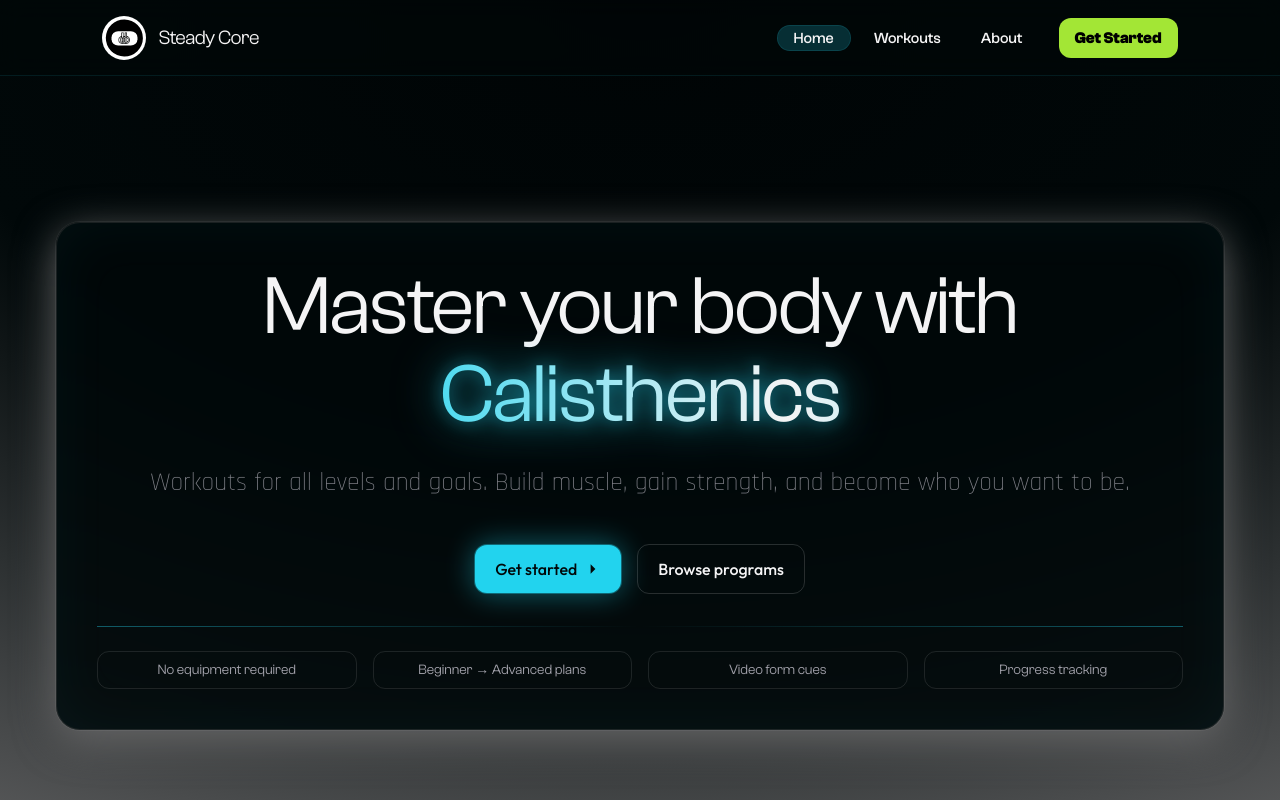
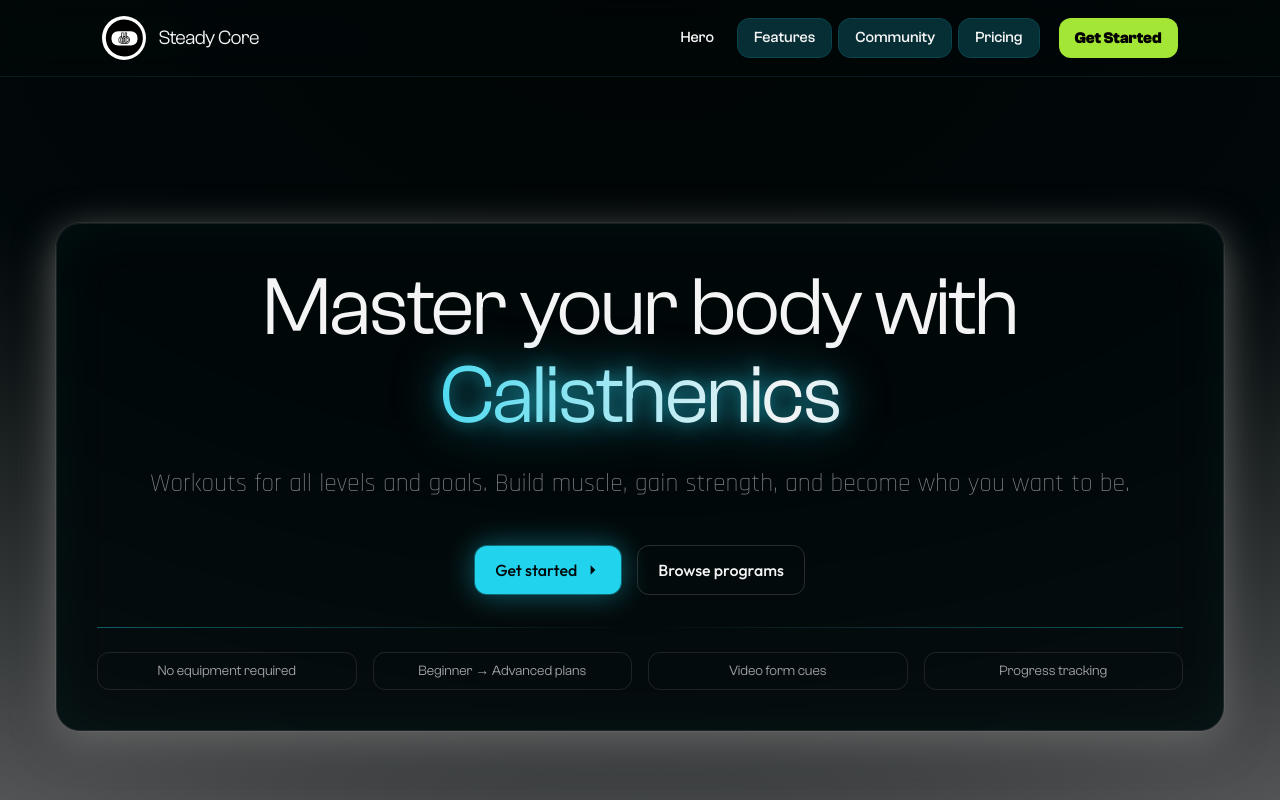
Before and after one commit to 2meawmeaw2/calisthenics, a Next.js app: page / in a window 1280 px wide. Shown: the top 800 px of the page. Built offline with nearby package versions, Linux system fonts and the light colour scheme.

Commit message:
ui ux nagga

```diff
--- a/app/components/Hello.tsx
+++ b/app/components/Hello.tsx
@@ -51,7 +51,8 @@ function HeadingBlock() {
 
   return (
     <motion.section
-      aria-labelledby="hero-title"
+      id="hero"
+      aria-labelledby="hero"
       style={{ boxShadow: cardShadow }}
       className="w-full max-w-[1200px] p-7 md:p-10 rounded-3xl border border-white/10 bg-[var(--color-foreground)]/90 backdrop-blur-md"
       initial={
--- a/app/components/cta.tsx
+++ b/app/components/cta.tsx
@@ -76,7 +76,7 @@ export default function CTA() {
               "No equipment required to start",
               "Science-backed progressions",
               "Cancel anytime—no hassle",
-            ].map((b, i) => (
+            ].map((b) => (
               <li key={b} className="flex items-start gap-2 sm:gap-3">
                 <FiCheck aria-hidden className="mt-0.5 text-action shrink-0" />
                 <span className="text-primary text-sm sm:text-base">{b}</span>
--- a/app/components/header.tsx
+++ b/app/components/header.tsx
@@ -2,9 +2,7 @@
 "use client";
 
 import Image from "next/image";
-import Link from "next/link";
-import { usePathname } from "next/navigation";
-import { useEffect, useMemo, useState } from "react";
+import { useEffect, useMemo, useRef, useState } from "react";
 import { motion, AnimatePresence } from "motion/react";
 import { FiMenu, FiX } from "react-icons/fi";
 
@@ -23,20 +21,38 @@ const navVariants = {
   },
 };
 
+// Configure your 7 communities (ids must match section ids on the page)
+const SECTIONS = [
+  { id: "hero", label: "Hero" },
+  { id: "programs", label: "Features" },
+  { id: "programs", label: "Community" },
+  { id: "programs", label: "Pricing" },
+] as const;
+
 export default function Header() {
-  const pathname = usePathname();
   const [open, setOpen] = useState(false);
   const [scrolled, setScrolled] = useState(false);
+  const [activeId, setActiveId] = useState<string | null>(null);
+  const navWrapRef = useRef<HTMLDivElement | null>(null);
+  const [navHeight, setNavHeight] = useState<number>(76);
 
-  const links = useMemo(
-    () => [
-      { href: "/", label: "Home" },
-      { href: "/workouts", label: "Workouts" },
-      { href: "/about", label: "About" },
-    ],
-    []
-  );
+  // measure sticky header height for offset
+  useEffect(() => {
+    const measure = () => {
+      const h = navWrapRef.current?.offsetHeight ?? 76;
+      setNavHeight(h);
+    };
+    measure();
+    const ro = new ResizeObserver(measure);
+    if (navWrapRef.current) ro.observe(navWrapRef.current);
+    window.addEventListener("resize", measure, { passive: true });
+    return () => {
+      ro.disconnect();
+      window.removeEventListener("resize", measure);
+    };
+  }, []);
 
+  // sticky state
   useEffect(() => {
     const onScroll = () => setScrolled(window.scrollY > 8);
     onScroll();
@@ -44,22 +60,79 @@ export default function Header() {
     return () => window.removeEventListener("scroll", onScroll);
   }, []);
 
+  // lock body scroll when mobile menu open
   useEffect(() => {
-    // Close mobile menu on route change
-    setOpen(false);
-  }, [pathname]);
-
-  useEffect(() => {
-    // Lock body scroll when menu open
     document.body.style.overflow = open ? "hidden" : "";
     return () => {
       document.body.style.overflow = "";
     };
   }, [open]);
 
+  // Smooth scroll to a section with header offset
+  const scrollTo = (id: string) => {
+    const el = document.getElementById(id);
+    if (!el) return;
+    const y = el.getBoundingClientRect().top + window.scrollY - (navHeight + 8);
+    window.scrollTo({ top: y, behavior: "smooth" });
+    history.replaceState(null, "", `#${id}`);
+    setOpen(false);
+  };
+
+  // Observe sections to update activeId
+  useEffect(() => {
+    const targets = SECTIONS.map((s) => document.getElementById(s.id)).filter(
+      Boolean
+    ) as HTMLElement[];
+    if (!targets.length) return;
+
+    let ticking = false;
+    const observer = new IntersectionObserver(
+      (entries) => {
+        // pick the most visible intersecting section
+        const visible = entries
+          .filter((e) => e.isIntersecting)
+          .sort(
+            (a, b) => (b.intersectionRatio || 0) - (a.intersectionRatio || 0)
+          );
+        if (visible[0]) {
+          const id = visible[0].target.id;
+          if (!ticking) {
+            ticking = true;
+            requestAnimationFrame(() => {
+              setActiveId(id);
+              ticking = false;
+            });
+          }
+        }
+      },
+      {
+        // top margin accounts for sticky header
+        root: null,
+        rootMargin: `-${navHeight + 12}px 0px -50% 0px`,
+        threshold: [0.25, 0.5, 0.75, 1],
+      }
+    );
+
+    targets.forEach((t) => observer.observe(t));
+    return () => observer.disconnect();
+  }, [navHeight]);
+
+  // Open the section in URL hash on load
+  useEffect(() => {
+    const hash = decodeURIComponent(window.location.hash.replace("#", ""));
+    if (hash) {
+      // small delay so navHeight is measured
+      setTimeout(() => scrollTo(hash), 60);
+    }
+    // eslint-disable-next-line react-hooks/exhaustive-deps
+  }, []);
+
+  const desktopLinks = useMemo(() => SECTIONS, []);
+  const mobileLinks = useMemo(() => SECTIONS, []);
+
   return (
     <>
-      {/* Skip link for accessibility */}
+      {/* Skip link */}
       <a
         href="#main"
         className="sr-only focus:not-sr-only focus:fixed focus:top-2 focus:left-2 focus:z-[200] focus:bg-action focus:text-black focus:px-3 focus:py-2 focus:rounded-lg"
@@ -73,20 +146,22 @@ export default function Header() {
         variants={navVariants}
         aria-label="Primary"
         className={[
-          "sticky top-0 z-[100] h-[4.25rem] md:h-[4.75rem] w-full",
+          "sticky top-0 z-[100] w-full",
           "backdrop-blur-md transition-all",
           "border-b",
           scrolled
             ? "bg-foreground/70 border-highlight/20"
             : "bg-foreground/40 border-highlight/10",
         ].join(" ")}
+        ref={navWrapRef}
       >
-        <div className="mx-auto max-w-screen-2xl px-[5%] md:px-[6%] lg:px-[8%] h-full flex items-center justify-between">
+        <div className="mx-auto max-w-screen-2xl px-[5%] md:px-[6%] lg:px-[8%] h-[4.25rem] md:h-[4.75rem] flex items-center justify-between">
           {/* Logo */}
-          <Link
-            href="/"
-            aria-label="Go to home"
-            className="flex items-center gap-3"
+          <button
+            type="button"
+            onClick={() => scrollTo(SECTIONS[0].id)}
+            aria-label="Go to top"
+            className="flex items-center gap-3 focus-visible:outline-none focus-visible:ring-2 focus-visible:ring-action rounded-lg"
           >
             <div className="relative h-9 w-9 md:h-11 md:w-11">
               <Image
@@ -100,22 +175,23 @@ export default function Header() {
             <span className="hidden sm:block font-Clash text-primary text-lg md:text-xl tracking-tight">
               Steady Core
             </span>
-          </Link>
+          </button>
 
-          {/* Desktop nav */}
+          {/* Desktop nav (sections) */}
           <div className="hidden md:flex items-center gap-2 lg:gap-3">
             <ul className="flex items-center gap-1 lg:gap-2">
-              {links.map((l) => {
-                const active = pathname === l.href;
+              {desktopLinks.map((l) => {
+                const active = activeId === l.id;
                 return (
-                  <li key={l.href} className="relative">
-                    <Link
-                      href={l.href}
-                      aria-current={active ? "page" : undefined}
+                  <li key={l.id} className="relative">
+                    <button
+                      type="button"
+                      onClick={() => scrollTo(l.id)}
+                      aria-current={active ? "location" : undefined}
                       className={[
                         "px-3 py-2 lg:px-4 lg:py-2 rounded-xl text-sm md:text-[0.95rem] font-medium",
                         "text-primary hover:bg-highlight/10 focus-visible:outline-none focus-visible:ring-2 focus-visible:ring-action",
-                        "transition-colors motion-reduce:transition-none",
+                        "transition-colors motion-reduce:transition-none relative",
                       ].join(" ")}
                     >
                       <span className="relative z-10">{l.label}</span>
@@ -131,18 +207,19 @@ export default function Header() {
                           aria-hidden="true"
                         />
                       )}
-                    </Link>
+                    </button>
                   </li>
                 );
               })}
             </ul>
 
-            <Link
-              href="/get-started"
+            <button
+              type="button"
+              onClick={() => scrollTo(SECTIONS[0].id)}
               className="ml-2 px-4 py-2 rounded-xl bg-action text-black font-black hover:bg-highlight transition-colors focus-visible:outline-none focus-visible:ring-2 focus-visible:ring-action"
             >
               Get Started
-            </Link>
+            </button>
           </div>
 
           {/* Mobile: burger */}
@@ -177,34 +254,36 @@ export default function Header() {
             >
               <div className="px-[5%] pb-4 pt-2">
                 <ul className="flex flex-col gap-1">
-                  {links.map((l) => {
-                    const active = pathname === l.href;
+                  {mobileLinks.map((l) => {
+                    const active = activeId === l.id;
                     return (
-                      <li key={l.href}>
-                        <Link
-                          href={l.href}
+                      <li key={l.id}>
+                        <button
+                          type="button"
+                          onClick={() => scrollTo(l.id)}
                           className={[
-                            "block w-full px-3 py-3 rounded-lg text-primary",
+                            "block w-full text-left px-3 py-3 rounded-lg text-primary",
                             "hover:bg-highlight/10 focus-visible:outline-none focus-visible:ring-2 focus-visible:ring-action",
                             active
                               ? "bg-highlight/15 ring-1 ring-highlight/25"
                               : "ring-1 ring-transparent",
                           ].join(" ")}
-                          aria-current={active ? "page" : undefined}
+                          aria-current={active ? "location" : undefined}
                         >
                           {l.label}
-                        </Link>
+                        </button>
                       </li>
                     );
                   })}
                 </ul>
 
-                <Link
-                  href="/get-started"
+                <button
+                  type="button"
+                  onClick={() => scrollTo(SECTIONS[0].id)}
                   className="mt-3 inline-flex w-full items-center justify-center px-4 py-3 rounded-lg bg-action text-black font-black hover:bg-highlight transition-colors focus-visible:outline-none focus-visible:ring-2 focus-visible:ring-action"
                 >
                   Get Started
-                </Link>
+                </button>
               </div>
             </motion.div>
           )}
```
Also changed, not shown: app/components/qa.tsx (+26 -11 lines).
